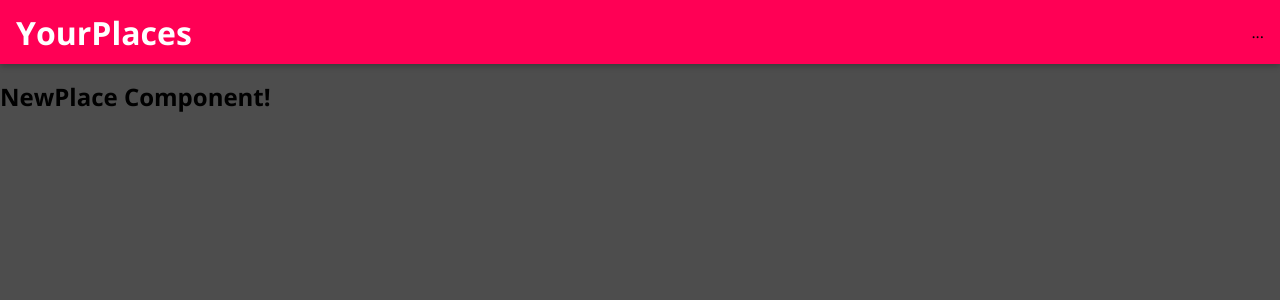
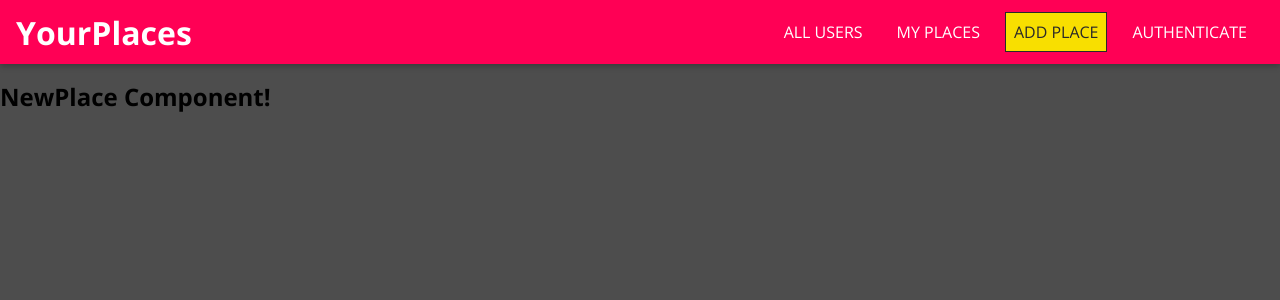
Before and after one commit to krunalsukhwani/shared-places-frontend, a React (Create React App) app: page /places/new in a window 1280 px wide. Shown: the top 300 px of the page. Built offline with nearby package versions, Linux system fonts and the light colour scheme.

Commit message:
Added Navigation Links

```diff
--- a/src/shared/components/Navigation/MainNavigation.js
+++ b/src/shared/components/Navigation/MainNavigation.js
@@ -3,10 +3,11 @@
 
 import "./MainNavigation.css";
 import MainHeader from "./MainHeader";
+import NavLinks from "./NavLinks";
 
-
-const MainNavigation = props => {
-    return <MainHeader>
+const MainNavigation = (props) => {
+  return (
+    <MainHeader>
       <button className="main-navigation__menu-btn">
         <span />
         <span />
@@ -16,9 +17,10 @@
         <Link to="/">YourPlaces</Link>
       </h1>
       <nav>
-            ...
+        <NavLinks />
       </nav>
     </MainHeader>
+  );
 };
 
 export default MainNavigation;
--- a/src/shared/components/Navigation/NavLinks.css
+++ b/src/shared/components/Navigation/NavLinks.css
@@ -0,0 +1,65 @@
+.nav-links {
+  list-style: none;
+  margin: 0;
+  padding: 0;
+  width: 100%;
+  height: 100%;
+  display: flex;
+  flex-direction: column;
+  justify-content: center;
+  align-items: center;
+}
+.nav-links li {
+  margin: 1rem;
+}
+.nav-links a {
+  border: 1px solid transparent;
+  color: #292929;
+  text-decoration: none;
+  padding: 0.5rem;
+}
+.nav-links a:hover,
+.nav-links a:active,
+.nav-links a.active {
+  background: #f8df00;
+  border-color: #292929;
+  color: #292929;
+}
+.nav-links button {
+  cursor: pointer;
+  border: 1px solid #292929;
+  color: #292929;
+  background: transparent;
+  padding: 0.5rem;
+  font: inherit;
+}
+.nav-links button:focus {
+  outline: none;
+}
+.nav-links button:hover,
+.nav-links button:active {
+  background: #292929;
+  color: white;
+}
+@media (min-width: 768px) {
+  .nav-links {
+    flex-direction: row;
+  }
+  .nav-links li {
+    margin: 0 0.5rem;
+  }
+  .nav-links a {
+    color: white;
+    text-decoration: none;
+  }
+  .nav-links button {
+    border: 1px solid white;
+    color: white;
+    background: transparent;
+  }
+  .nav-links button:hover,
+  .nav-links button:active {
+    background: #f8df00;
+    color: #292929;
+  }
+}
--- a/src/shared/components/Navigation/NavLinks.js
+++ b/src/shared/components/Navigation/NavLinks.js
@@ -0,0 +1,27 @@
+import React from "react";
+import { NavLink } from "react-router-dom";
+
+import "./NavLinks.css";
+
+const NavLinks = (props) => {
+  return (
+    <ul className="nav-links">
+      <li>
+        <NavLink to="/" exact>
+          ALL USERS
+        </NavLink>
+      </li>
+      <li>
+        <NavLink to="/u1/places">MY PLACES</NavLink>
+      </li>
+      <li>
+        <NavLink to="/places/new">ADD PLACE</NavLink>
+      </li>
+      <li>
+        <NavLink to="/auth">AUTHENTICATE</NavLink>
+      </li>
+    </ul>
+  );
+};
+
+export default NavLinks;
```
Lines whose indentation alone changed are shown as unchanged.
